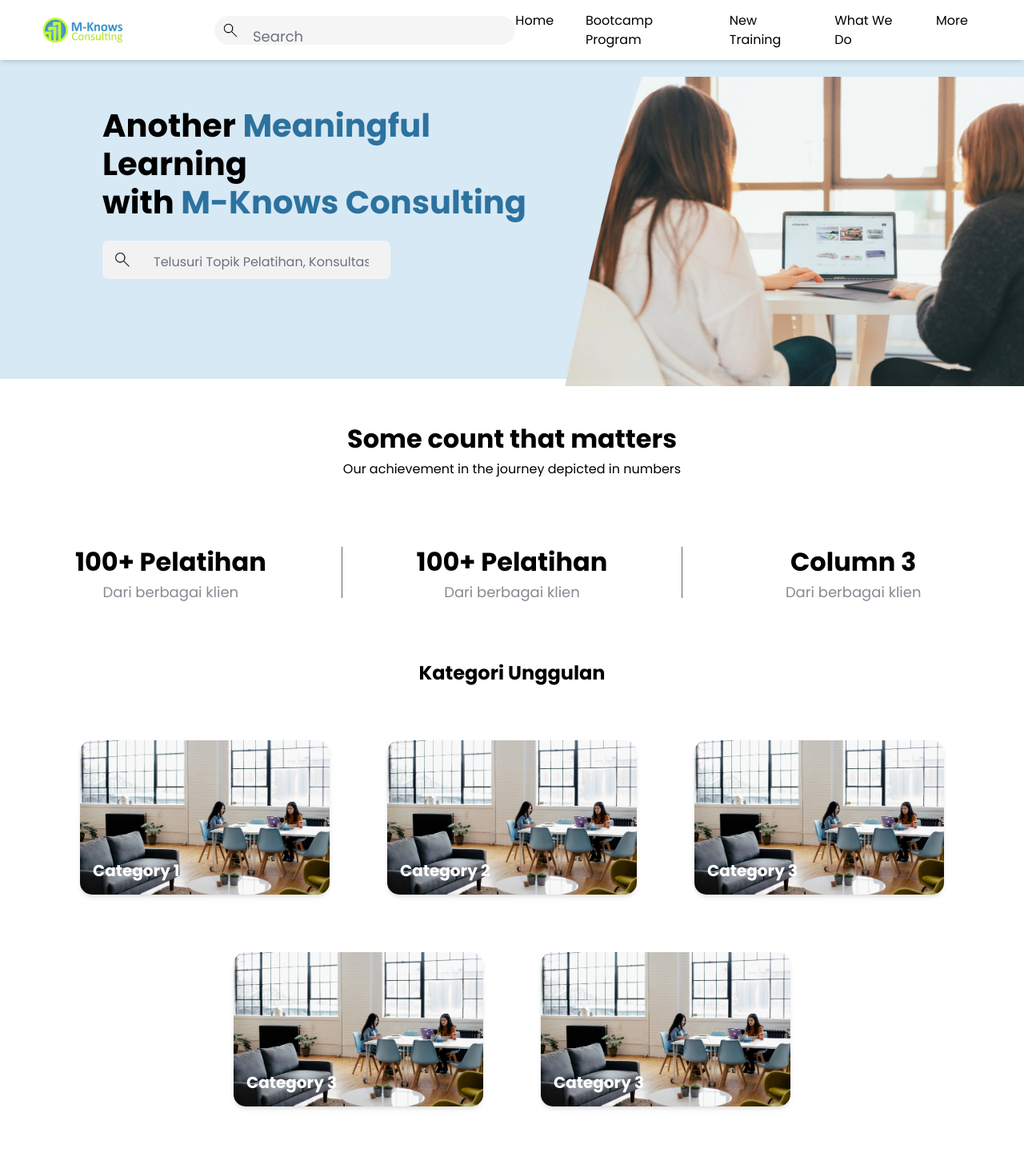
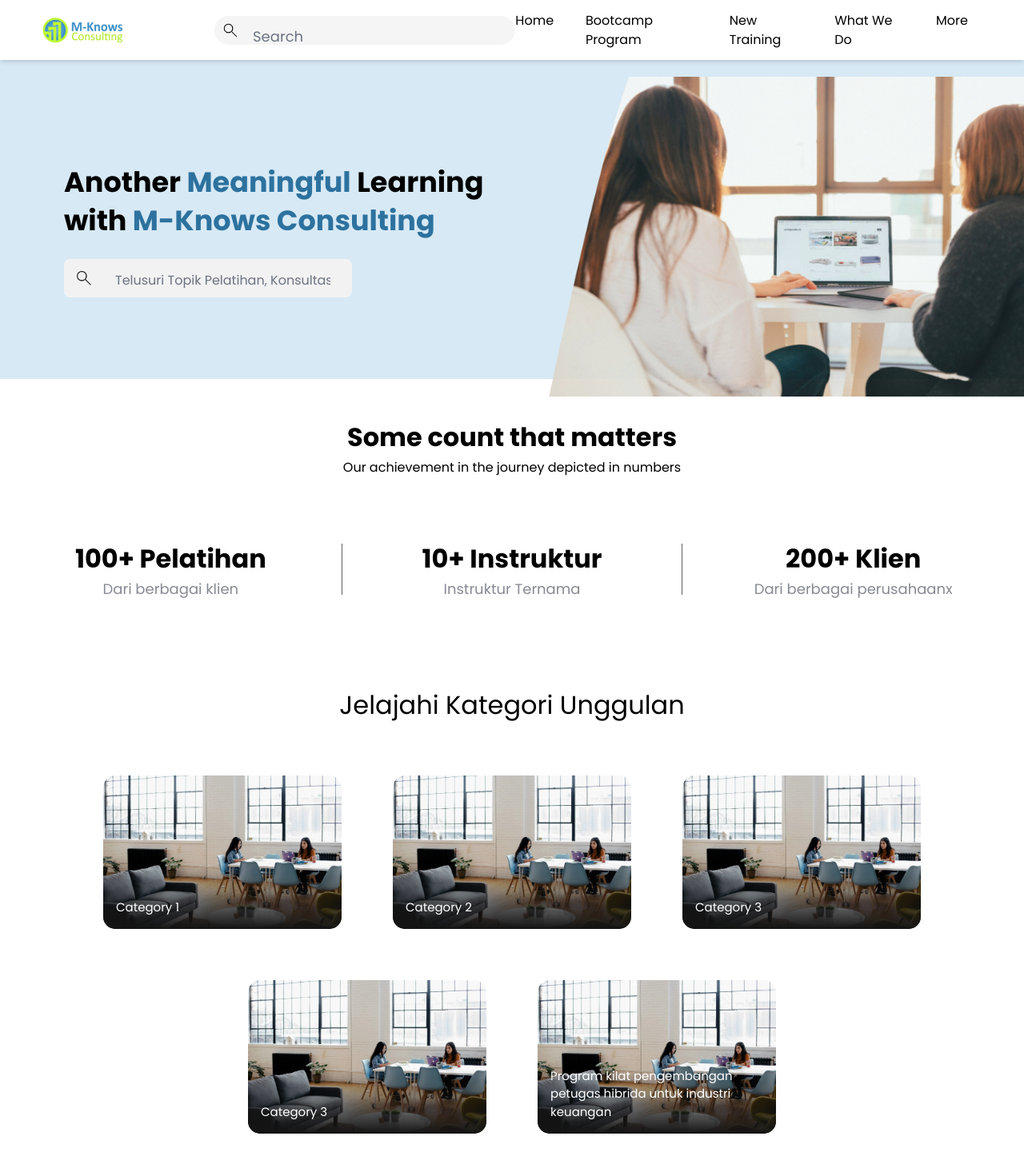
Before and after one commit to NgurahAp/mknows-landing-page, a Next.js app: page / in a window 1280 px wide. Shown: the top 1456 px of the page at 80% size. Built offline with nearby package versions, Linux system fonts and the light colour scheme.

Commit message:
fixin the picture on hero section

```diff
--- a/src/app/page.tsx
+++ b/src/app/page.tsx
@@ -6,7 +6,11 @@ export default function Home() {
     { id: 2, name: "Category 2", image: "/assets/program-pelatihan.jpeg" },
     { id: 3, name: "Category 3", image: "/assets/program-pelatihan.jpeg" },
     { id: 3, name: "Category 3", image: "/assets/program-pelatihan.jpeg" },
-    { id: 3, name: "Category 3", image: "/assets/program-pelatihan.jpeg" },
+    {
+      id: 3,
+      name: "Program kilat pengembangan petugas hibrida untuk industri keuangan",
+      image: "/assets/program-pelatihan.jpeg",
+    },
   ];
 
   return (
@@ -69,8 +73,8 @@ export default function Home() {
         </nav>
 
         <div className="flex justify-between items-center">
-          <div className="pl-32">
-            <h1 className="font-bold text-[40px] leading-[48px]">
+          <div className="pl-20 pt-20">
+            <h1 className="font-bold text-[35px] leading-[48px]">
               Another <span className="text-[#2D729F]">Meaningful</span>{" "}
               Learning <br />
               with <span className="text-[#2D729F]">M-Knows Consulting</span>
@@ -102,15 +106,15 @@ export default function Home() {
             <Image
               src="/assets/hero-image.png"
               alt="Navbar Logo"
-              width={600}
-              height={600}
+              width={596}
+              height={596}
               className=" object-contain pt-[6rem]"
             />
           </div>
         </div>
       </section>
       <section className="h-[320px]  justify-center">
-        <div className="text-center py-[56px]">
+        <div className="text-center py-[54px]">
           <h1 className="font-semibold text-[32px] leading-[38.4px]">
             Some count that matters
           </h1>
@@ -126,31 +130,34 @@ export default function Home() {
           <div className="relative flex-1 p-4">
             <div className="absolute left-0 top-1/2 transform -translate-y-1/2 h-[64px] border-l-[1px] border-[#626262]"></div>
             <div className="absolute right-0 top-1/2 transform -translate-y-1/2 h-[64px] border-r-[1px] border-[#626262]"></div>
-            <h2 className="font-semibold text-[32px]">100+ Pelatihan</h2>
-            <p className="text-[#868A92] text-[18px]">Dari berbagai klien</p>
+            <h2 className="font-semibold text-[32px]">10+ Instruktur</h2>
+            <p className="text-[#868A92] text-[18px]">Instruktur Ternama</p>
           </div>
           <div className="flex-1 p-4">
-            <h2 className="font-semibold text-[32px]">Column 3</h2>
-            <p className="text-[#868A92] text-[18px]">Dari berbagai klien</p>
+            <h2 className="font-semibold text-[32px]">200+ Klien</h2>
+            <p className="text-[#868A92] text-[18px]">Dari berbagai perusahaanx</p>
           </div>
         </div>
       </section>
-      <section className="py-8">
+      <section className="py-16">
         <div className="container mx-auto">
-          <h2 className="text-2xl font-semibold text-center mb-8">
-            Kategori Unggulan
+          <h2 className="text-[32px] font-medium text-center mb-8">
+            Jelajahi Kategori Unggulan
           </h2>
           <div className="flex flex-wrap  justify-center">
             {categories.map((category) => (
-              <div key={category.id} className="w-[312px]  m-9">
-                <div
-                  className="relative h-[192.8px] bg-cover bg-center rounded-[15px] shadow-md overflow-hidden p-10"
-                  style={{ backgroundImage: `url(${category.image})` }}
-                >
+              <div key={category.id} className="w-[298px]  m-8">
+                <div className="relative h-[192px] rounded-[15px] overflow-hidden">
+                  <Image
+                    src={category.image}
+                    alt={category.name}
+                    layout="fill"
+                    objectFit="cover"
+                    className="rounded-[15px]"
+                  />
+                  <div className="mt-28 absolute inset-0 bg-gradient-to-t from-[#141414] to-transparent"></div>
                   <div className="absolute bottom-0 left-0 p-4">
-                    <h3 className="text-white text-xl font-semibold">
-                      {category.name}
-                    </h3>
+                    <h3 className="text-white text-[15px] ">{category.name}</h3>
                   </div>
                 </div>
               </div>
```
